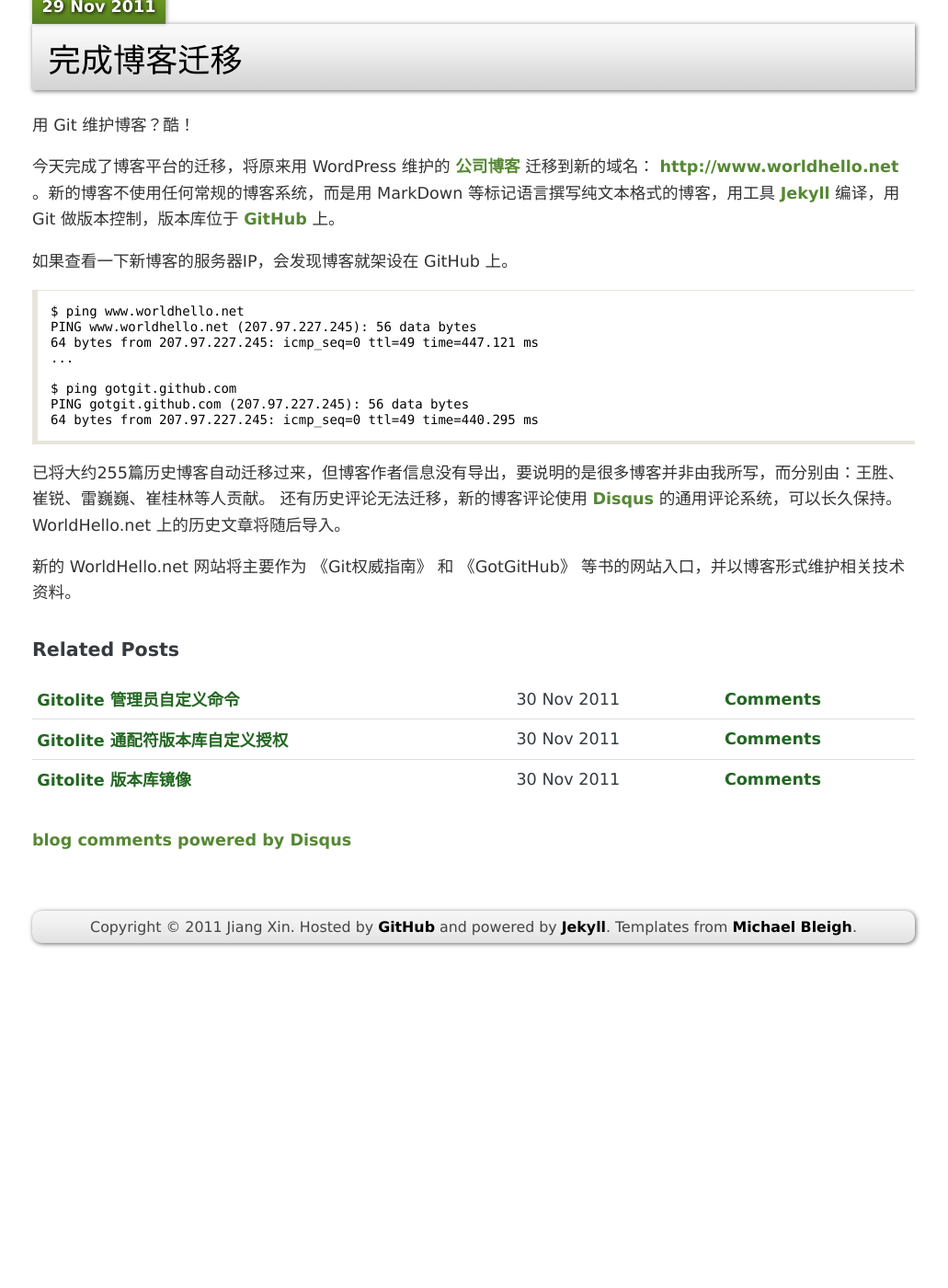
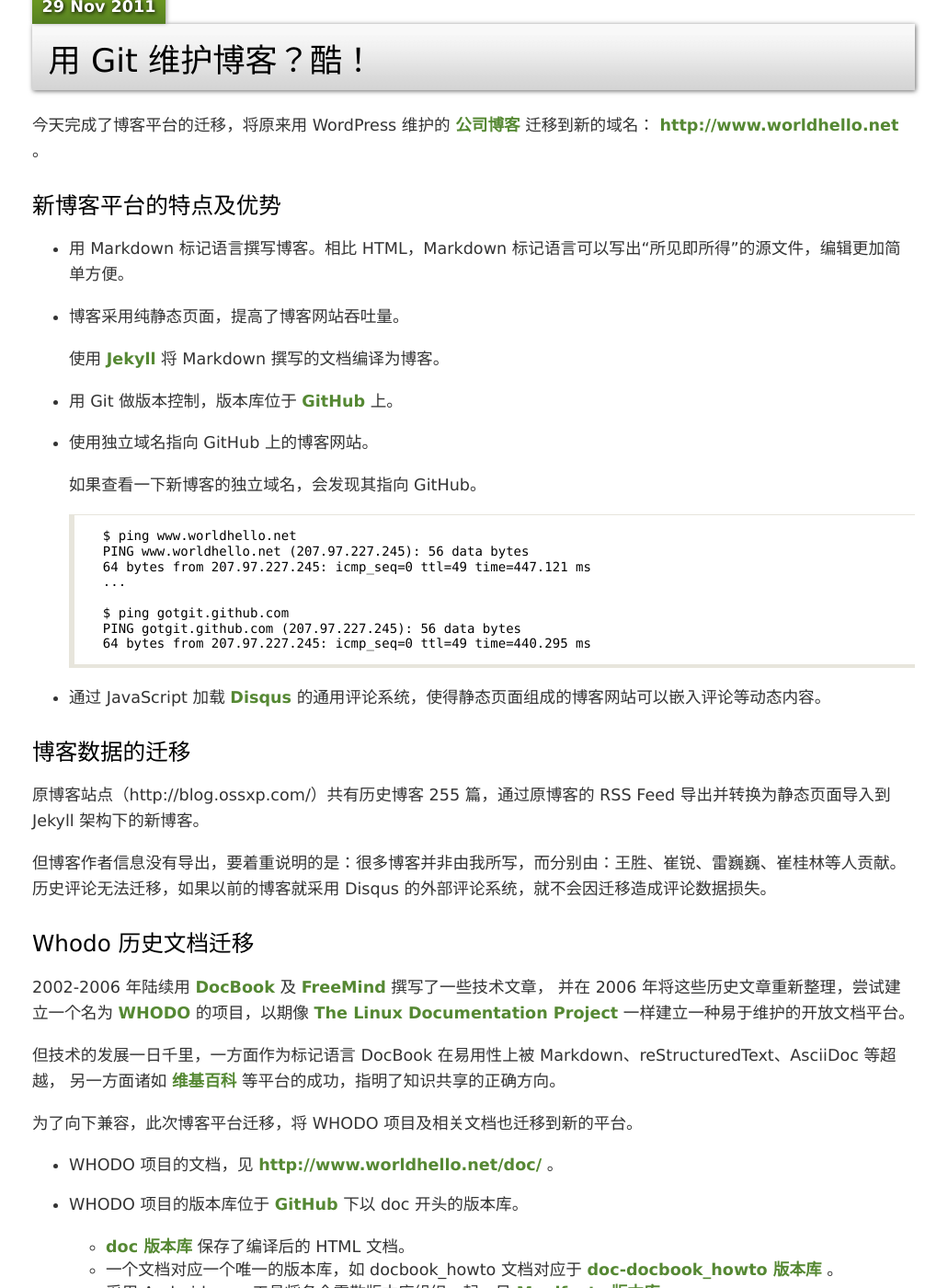
Before and after one commit to gotgit/gotgit.github.com, a Jekyll site: the page built from _posts/2011-11-29-jekyll-based-blog-setup.md, in a window 1280 px wide and 1400 px high, scrolled down 192 px. Shown: the whole window at 92% size, without its empty margins (125-1156 px from the left). Built offline with Jekyll 4.4.1, drawn with Linux system fonts in a browser that asks for light colours; Markdown is read by kramdown in place of the engine named in the settings; comment, search, counter and statistics services are not loaded; before the commit the page ends 1233 px from its top, so only the background shows below that; some of the changed text lies outside the part shown.

Commit message:
Record import of WHODO documents, and how to build WHODO project.

```diff
--- a/_posts/2011-11-29-jekyll-based-blog-setup.md
+++ b/_posts/2011-11-29-jekyll-based-blog-setup.md
@@ -1,24 +1,104 @@
 ---
 layout: post
-title: "完成博客迁移"
+title: "用 Git 维护博客？酷！"
 ---
 
-用 Git 维护博客？酷！
+今天完成了博客平台的迁移，将原来用 WordPress 维护的 [公司博客](http://blog.ossxp.com/) 迁移到新的域名： <http://www.worldhello.net> 。
 
-今天完成了博客平台的迁移，将原来用 WordPress 维护的 [公司博客](http://blog.ossxp.com/) 迁移到新的域名： <http://www.worldhello.net> 。新的博客不使用任何常规的博客系统，而是用 MarkDown 等标记语言撰写纯文本格式的博客，用工具 [Jekyll](http://github.com/mojombo/jekyll) 编译，用 Git 做版本控制，版本库位于 [GitHub](https://github.com/gotgit/gotgit.github.com) 上。
+### 新博客平台的特点及优势
 
-如果查看一下新博客的服务器IP，会发现博客就架设在 GitHub 上。
+* 用 Markdown 标记语言撰写博客。相比 HTML，Markdown 标记语言可以写出“所见即所得”的源文件，编辑更加简单方便。
 
-    $ ping www.worldhello.net
-    PING www.worldhello.net (207.97.227.245): 56 data bytes
-    64 bytes from 207.97.227.245: icmp_seq=0 ttl=49 time=447.121 ms
-    ...
+* 博客采用纯静态页面，提高了博客网站吞吐量。
 
-    $ ping gotgit.github.com
-    PING gotgit.github.com (207.97.227.245): 56 data bytes
-    64 bytes from 207.97.227.245: icmp_seq=0 ttl=49 time=440.295 ms
+  使用 [Jekyll](http://github.com/mojombo/jekyll) 将 Markdown 撰写的文档编译为博客。
 
-已将大约255篇历史博客自动迁移过来，但博客作者信息没有导出，要说明的是很多博客并非由我所写，而分别由：王胜、崔锐、雷巍巍、崔桂林等人贡献。
-还有历史评论无法迁移，新的博客评论使用 [Disqus](http://disqus.com/) 的通用评论系统，可以长久保持。 WorldHello.net 上的历史文章将随后导入。
+* 用 Git 做版本控制，版本库位于 [GitHub](https://github.com/gotgit/gotgit.github.com) 上。
 
-新的 WorldHello.net 网站将主要作为 《Git权威指南》 和 《GotGitHub》 等书的网站入口，并以博客形式维护相关技术资料。
+* 使用独立域名指向 GitHub 上的博客网站。
+
+  如果查看一下新博客的独立域名，会发现其指向 GitHub。
+
+        $ ping www.worldhello.net
+        PING www.worldhello.net (207.97.227.245): 56 data bytes
+        64 bytes from 207.97.227.245: icmp_seq=0 ttl=49 time=447.121 ms
+        ...
+
+        $ ping gotgit.github.com
+        PING gotgit.github.com (207.97.227.245): 56 data bytes
+        64 bytes from 207.97.227.245: icmp_seq=0 ttl=49 time=440.295 ms
+
+* 通过 JavaScript 加载 [Disqus](http://disqus.com/) 的通用评论系统，使得静态页面组成的博客网站可以嵌入评论等动态内容。
+
+### 博客数据的迁移
+
+原博客站点（http://blog.ossxp.com/）共有历史博客 255 篇，通过原博客的 RSS Feed 导出并转换为静态页面导入到 Jekyll 架构下的新博客。
+
+
+但博客作者信息没有导出，要着重说明的是：很多博客并非由我所写，而分别由：王胜、崔锐、雷巍巍、崔桂林等人贡献。历史评论无法迁移，如果以前的博客就采用 Disqus 的外部评论系统，就不会因迁移造成评论数据损失。
+
+### Whodo 历史文档迁移
+
+2002-2006 年陆续用 [DocBook](http://www.worldhello.net/doc/docbook_howto/)
+及 [FreeMind](http://www.worldhello.net/doc/freemind/freemind.mm.htm) 撰写了一些技术文章，
+并在 2006 年将这些历史文章重新整理，尝试建立一个名为 [WHODO](http://www.worldhello.net/doc/whodo_howto/)
+的项目，以期像 [The Linux Documentation Project](http://tldp.org/) 一样建立一种易于维护的开放文档平台。
+
+但技术的发展一日千里，一方面作为标记语言 DocBook 在易用性上被 Markdown、reStructuredText、AsciiDoc 等超越，
+另一方面诸如 [维基百科](http://en.wikipedia.org) 等平台的成功，指明了知识共享的正确方向。
+
+为了向下兼容，此次博客平台迁移，将 WHODO 项目及相关文档也迁移到新的平台。
+
+* WHODO 项目的文档，见 <http://www.worldhello.net/doc/> 。
+* WHODO 项目的版本库位于 [GitHub](https://github.com/gotgit/) 下以 doc 开头的版本库。
+
+  - [doc 版本库](https://github.com/gotgit/doc) 保存了编译后的 HTML 文档。
+  - 一个文档对应一个唯一的版本库，如 docbook_howto 文档对应于 [doc-docbook_howto 版本库](https://github.com/gotgit/doc-docbook_howto/) 。
+  - 采用 Android repo 工具将各个零散版本库组织一起，见 [Manifests 版本库](https://github.com/gotgit/manifests/) 。
+
+* Repo 工具的用法，以及编译 WHODO 文档的过程：
+
+  - 下载 repo 脚本。
+
+        $ curl -L -k https://github.com/ossxp-com/repo/raw/master/repo > ~/bin/repo
+        $ chmod a+x ~/bin/repo
+
+  - 创建工作区目录。
+
+        $ mkdir whodo
+        $ cd whodo
+
+  - Repo 初始化及下载 manifests.git 库。
+
+        $ repo init -u git://github.com/gotgit/manifests.git
+
+  - 下载所有相关版本库并检出到工作区。
+
+        $ repo sync
+        $ ls -F
+        doc/ src/
+
+  - 编译网页。（编译所需工具太繁杂，尚未整理）
+
+        $ repo start whodo
+        $ make -C src
+
+  - 更新后的 HTML 文件在 [doc 版本库](https://github.com/gotgit/doc) 中提交。
+
+        $ cd doc
+        $ git add -A
+        $ git commit
+
+  - 推送至 GitHub 服务器。
+
+        $ repo config repo.pushurl ssh://git@github.com/github/
+        $ repo push
+
+### 书稿的入口和维护
+
+[《Git权威指南》](http://www.worldhello.net/gotgit/) / [Git版本库](http://gotgit.github.com/gotgit/) 和
+[《GotGitHub》](http://www.worldhello.net/gotgithub/) / [Git版本库](http://gotgit.github.com/gotgithub/)
+等书的资源或代码同样托管于 GitHub，网站 <http://www.worldhello.net> 作为这些书稿的网站入口，
+并通过博客等方式对文稿的修订和更新进行维护。
+
+感谢 GitHub，让以上的这一切成为可能。
```
